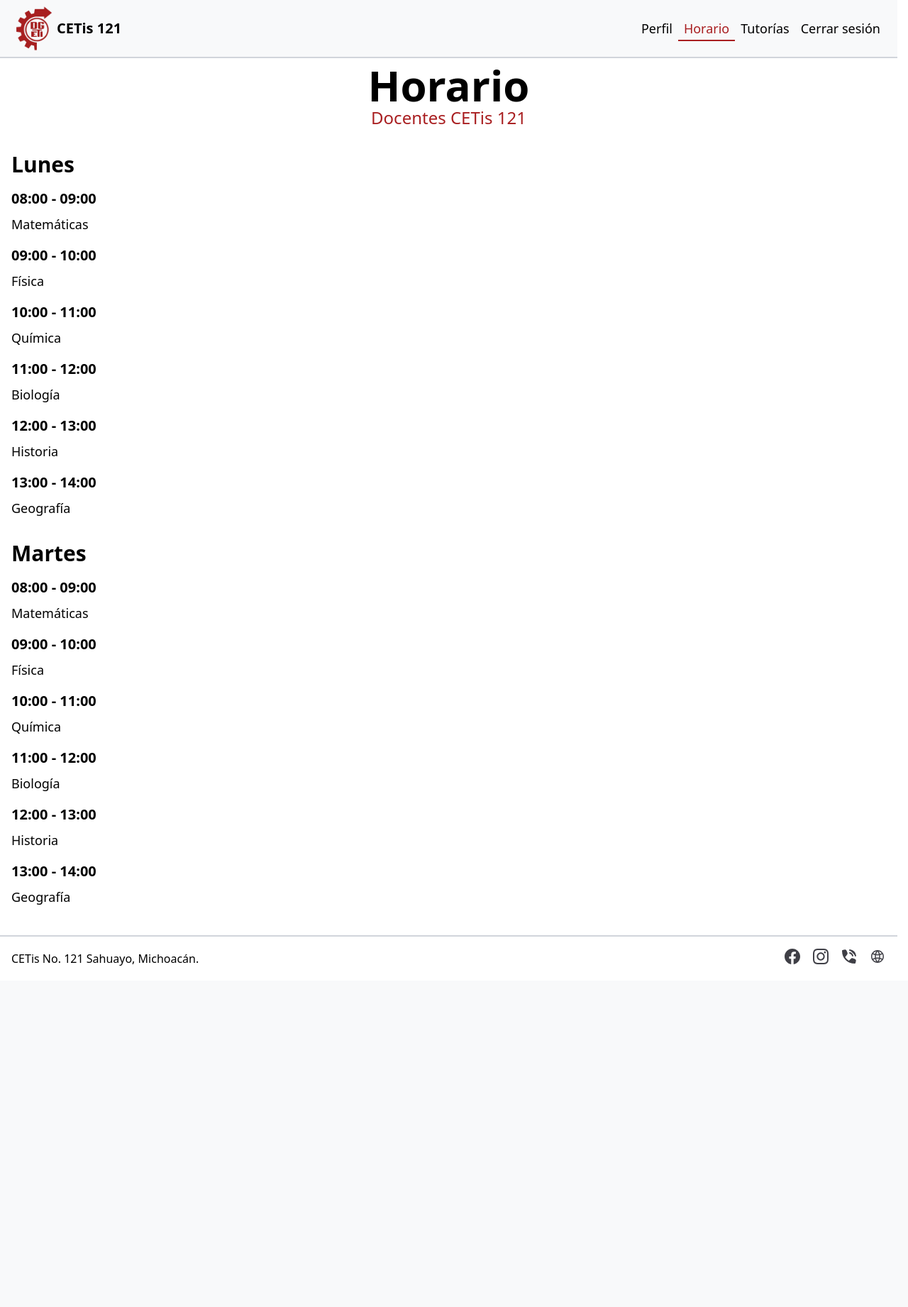
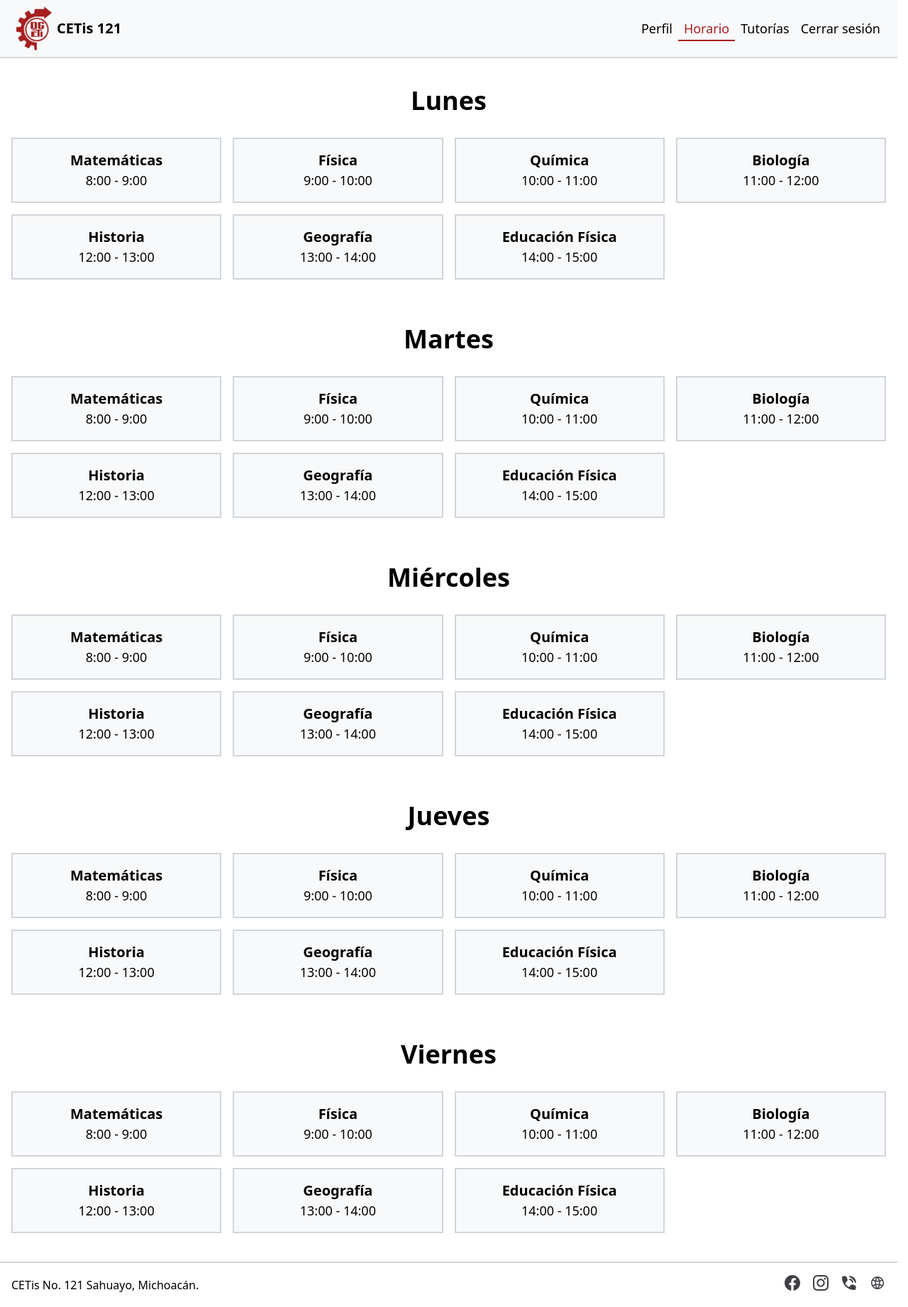
Before and after one commit to armandodev/asisweb, a PHP site: page /asisweb/schedule.php in a window 1280 px wide. Shown: the whole page at 71% size. Before the commit the page ends 1361 px from the top, so only its background shows below. Run offline with PHP 8.4, Linux system fonts and the light colour scheme; a user stored in the database is signed in; data comes from the database, SQL or seed files in the repository.

Commit message:
Propuesta de horario Solucion de redirecciones

```diff
--- a/css/output.css
+++ b/css/output.css
@@ -622,6 +622,10 @@ video {
   margin-top: 2rem;
 }
 
+.mb-4 {
+  margin-bottom: 1rem;
+}
+
 .block {
   display: block;
 }
@@ -648,6 +652,10 @@ video {
 
 .h-screen {
   height: 100vh;
+}
+
+.h-full {
+  height: 100%;
 }
 
 .min-h-screen {
@@ -710,6 +718,14 @@ video {
   row-gap: 1rem;
 }
 
+.rounded-lg {
+  border-radius: 0.5rem;
+}
+
+.border-2 {
+  border-width: 2px;
+}
+
 .border-b-2 {
   border-bottom-width: 2px;
 }
@@ -759,6 +775,16 @@ video {
 .text-xl {
   font-size: 1.25rem;
   line-height: 1.75rem;
+}
+
+.text-2xl {
+  font-size: 1.5rem;
+  line-height: 2rem;
+}
+
+.text-4xl {
+  font-size: 2.25rem;
+  line-height: 2.5rem;
 }
 
 .font-bold {
@@ -918,6 +944,17 @@ html {
   transform: translate(var(--tw-translate-x), var(--tw-translate-y)) rotate(var(--tw-rotate)) skewX(var(--tw-skew-x)) skewY(var(--tw-skew-y)) scaleX(var(--tw-scale-x)) scaleY(var(--tw-scale-y));
 }
 
+.hover\:scale-105:hover {
+  --tw-scale-x: 1.05;
+  --tw-scale-y: 1.05;
+  transform: translate(var(--tw-translate-x), var(--tw-translate-y)) rotate(var(--tw-rotate)) skewX(var(--tw-skew-x)) skewY(var(--tw-skew-y)) scaleX(var(--tw-scale-x)) scaleY(var(--tw-scale-y));
+}
+
+.hover\:bg-gray-100:hover {
+  --tw-bg-opacity: 1;
+  background-color: rgb(243 244 246 / var(--tw-bg-opacity));
+}
+
 .hover\:opacity-90:hover {
   opacity: 0.9;
 }
@@ -930,6 +967,10 @@ html {
 
   .sm\:grid-cols-2 {
     grid-template-columns: repeat(2, minmax(0, 1fr));
+  }
+
+  .sm\:grid-cols-3 {
+    grid-template-columns: repeat(3, minmax(0, 1fr));
   }
 
   .sm\:gap-4 {
@@ -969,6 +1010,14 @@ html {
     width: initial;
   }
 
+  .md\:grid-cols-3 {
+    grid-template-columns: repeat(3, minmax(0, 1fr));
+  }
+
+  .md\:grid-cols-5 {
+    grid-template-columns: repeat(5, minmax(0, 1fr));
+  }
+
   .md\:flex-row {
     flex-direction: row;
   }
@@ -994,3 +1043,23 @@ html {
     line-height: 1.75rem;
   }
 }
+
+@media (min-width: 1024px) {
+  .lg\:grid-cols-4 {
+    grid-template-columns: repeat(4, minmax(0, 1fr));
+  }
+
+  .lg\:grid-cols-7 {
+    grid-template-columns: repeat(7, minmax(0, 1fr));
+  }
+}
+
+@media (min-width: 1280px) {
+  .xl\:grid-cols-6 {
+    grid-template-columns: repeat(6, minmax(0, 1fr));
+  }
+
+  .xl\:grid-cols-7 {
+    grid-template-columns: repeat(7, minmax(0, 1fr));
+  }
+}
--- a/profile.php
+++ b/profile.php
@@ -2,7 +2,7 @@
 require_once './config.php';
 
 if (!isset($_SESSION['user'])) {
-  header('Location: ./profile.php');
+  header('Location: ./');
   exit();
 }
 ?>
--- a/schedule.php
+++ b/schedule.php
@@ -2,9 +2,37 @@
 require_once './config.php';
 
 if (!isset($_SESSION['user'])) {
-  header('Location: ./profile.php');
+  header('Location: ./');
   exit();
 }
+
+$weekdays = [
+  'Lunes',
+  'Martes',
+  'Miércoles',
+  'Jueves',
+  'Viernes',
+];
+
+$subjects = [
+  'Matemáticas',
+  'Física',
+  'Química',
+  'Biología',
+  'Historia',
+  'Geografía',
+  'Educación Física',
+];
+
+$hours = [
+  '8:00 - 9:00',
+  '9:00 - 10:00',
+  '10:00 - 11:00',
+  '11:00 - 12:00',
+  '12:00 - 13:00',
+  '13:00 - 14:00',
+  '14:00 - 15:00'
+];
 ?>
 <!DOCTYPE html>
 <html lang="es">
@@ -47,72 +75,32 @@ if (!isset($_SESSION['user'])) {
   </header>
 
   <main>
-    <article class="article container flex flex-col justify-center">
+    <article class="article container flex flex-col">
       <section>
-        <h1 class="text-5xl sm:text-6xl font-semibold text-center">Horario <small class="block text-xl sm:text-2xl text-[#a91f21] font-medium">Docentes CETis 121</small></h1>
-      </section>
-
-      <section>
-        <ul>
-          <li class="flex flex-col gap-4 mt-8">
-            <h2 class="text-3xl font-semibold">Lunes</h2>
-            <ul class="flex flex-col gap-4">
-              <li class="flex flex-col gap-2">
-                <span class="text-xl font-semibold">08:00 - 09:00</span>
-                <span class="text-lg">Matemáticas</span>
-              </li>
-              <li class="flex flex-col gap-2">
-                <span class="text-xl font-semibold">09:00 - 10:00</span>
-                <span class="text-lg">Física</span>
-              </li>
-              <li class="flex flex-col gap-2">
-                <span class="text-xl font-semibold">10:00 - 11:00</span>
-                <span class="text-lg">Química</span>
-              </li>
-              <li class="flex flex-col gap-2">
-                <span class="text-xl font-semibold">11:00 - 12:00</span>
-                <span class="text-lg">Biología</span>
-              </li>
-              <li class="flex flex-col gap-2">
-                <span class="text-xl font-semibold">12:00 - 13:00</span>
-                <span class="text-lg">Historia</span>
-              </li>
-              <li class="flex flex-col gap-2">
-                <span class="text-xl font-semibold">13:00 - 14:00</span>
-                <span class="text-lg">Geografía</span>
-              </li>
-            </ul>
-          </li>
-
-          <li class="flex flex-col gap-4 mt-8">
-            <h2 class="text-3xl font-semibold">Martes</h2>
-            <ul class="flex flex-col gap-4">
-              <li class="flex flex-col gap-2">
-                <span class="text-xl font-semibold">08:00 - 09:00</span>
-                <span class="text-lg">Matemáticas</span>
-              </li>
-              <li class="flex flex-col gap-2">
-                <span class="text-xl font-semibold">09:00 - 10:00</span>
-                <span class="text-lg">Física</span>
-              </li>
-              <li class="flex flex-col gap-2">
-                <span class="text-xl font-semibold">10:00 - 11:00</span>
-                <span class="text-lg">Química</span>
-              </li>
-              <li class="flex flex-col gap-2">
-                <span class="text-xl font-semibold">11:00 - 12:00</span>
-                <span class="text-lg">Biología</span>
-              </li>
-              <li class="flex flex-col gap-2">
-                <span class="text-xl font-semibold">12:00 - 13:00</span>
-                <span class="text-lg">Historia</span>
-              </li>
-              <li class="flex flex-col gap-2">
-                <span class="text-xl font-semibold">13:00 - 14:00</span>
-                <span class="text-lg">Geografía</span>
-              </li>
-            </ul>
-          </li>
+        <ul class="flex flex-col gap-8">
+          <?php foreach ($weekdays as $weekday) { ?>
+            <li class="flex flex-col gap-4 mt-8">
+              <h2 class="text-4xl font-semibold text-center mb-4">
+                <?= $weekday ?>
+              </h2>
+              <ul class="grid grid-cols-1 sm:grid-cols-2 md:grid-cols-3 lg:grid-cols-4 text-center gap-4">
+                <?php
+                $i = 0;
+                foreach ($subjects as $subject) {
+                ?>
+                  <li>
+                    <a href="#" class="bg-[#f8f9fa] border-2 border-gray-300 inline-block w-full h-full p-4 hover:bg-gray-100 hover:scale-105 transition-all duration-200" title="Tomar asistencia">
+                      <h3 class="text-xl font-semibold"><?= $subject ?></h3>
+                      <span class="text-lg"><?= $hours[$i] ?></span>
+                    </a>
+                  </li>
+                <?php
+                  $i++;
+                }
+                ?>
+              </ul>
+            </li>
+          <?php } ?>
         </ul>
       </section>
     </article>
--- a/tutoring.php
+++ b/tutoring.php
@@ -2,7 +2,7 @@
 require_once './config.php';
 
 if (!isset($_SESSION['user'])) {
-  header('Location: ./profile.php');
+  header('Location: ./');
   exit();
 }
 ?>
```
